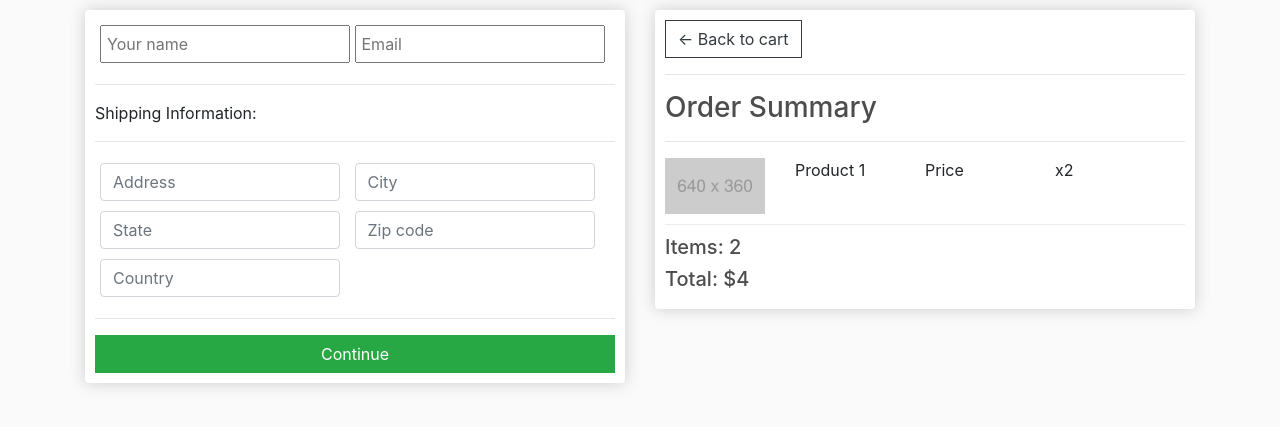
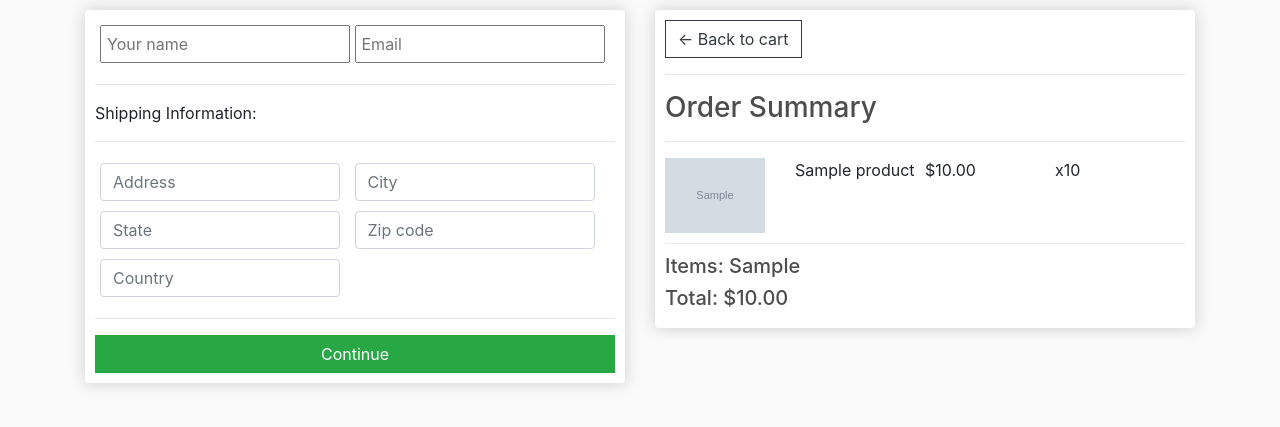
Before and after one commit to Gorkalow/SDAproject_Ecommerce, a Django app: template ecommerce/store/templates/store/checkout.html in a window 1280 px wide. Shown: the part 57-484 px from the top of the page. Run offline with Django 4.2, Linux system fonts and the light colour scheme; the template is opened without the code that fills it: most values are stand-ins (such as "Sample title", 1, 10 or a date in 2020); grey boxes marked "Sample" are stand-in pictures; some libraries are stand-ins or nearby versions.

Commit message:
Checkout page modified. -applied changes from cart view to checkout view and changed checkout.html accordingly.

```diff
--- a/ecommerce/store/templates/store/cart.html
+++ b/ecommerce/store/templates/store/cart.html
@@ -11,7 +11,7 @@
                 <table class="table">
                     <tr>
                         <th><h5>Items: {{order.get_cart_items}}</h5></th>
-                        <th><h5>Total: {{order.get_cart_total|floatformat:2}}</h5></th>
+                        <th><h5>Total: ${{order.get_cart_total|floatformat:2}}</h5></th>
                         <th>
                             <a class="btn btn-success checkout-button" href="{% url 'checkout' %}">Checkout</a>
 
--- a/ecommerce/store/templates/store/checkout.html
+++ b/ecommerce/store/templates/store/checkout.html
@@ -53,14 +53,17 @@
                 <hr>
                 <h3>Order Summary</h3>
                 <hr>
+                {% for item in items %}
                 <div class="cart-row">
-                    <div class="cart-row-line cart-row-line-img "><img class="row-image" src="{% static 'images/640x360.png' %}"></div>
-                    <div class="cart-row-line cart-row-line-product"><p>Product 1</p></div>
-                    <div class="cart-row-line">Price</div>
-                    <div class="cart-row-line">x2</div>
+                    <div class="cart-row-line cart-row-line-img "><img class="row-image" src="{{item.product.imageURL}}" alt="product's image"></div>
+                    <div class="cart-row-line cart-row-line-product"><p>{{item.product.name}}</p></div>
+                    <div class="cart-row-line">${{item.product.price|floatformat:2}}</div>
+                    <div class="cart-row-line">x{{item.quantity}}</div>
                 </div>
-                <h5>Items: 2</h5>
-                <h5>Total: $4</h5>
+                {% endfor %}
+
+                <h5>Items: {{order.get_cart_items}}</h5>
+                <h5>Total: ${{order.get_cart_total|floatformat:2}}</h5>
             </div>
         </div>
     </div>
```
Also changed, not shown: ecommerce/store/views.py (+8 -1 lines).
